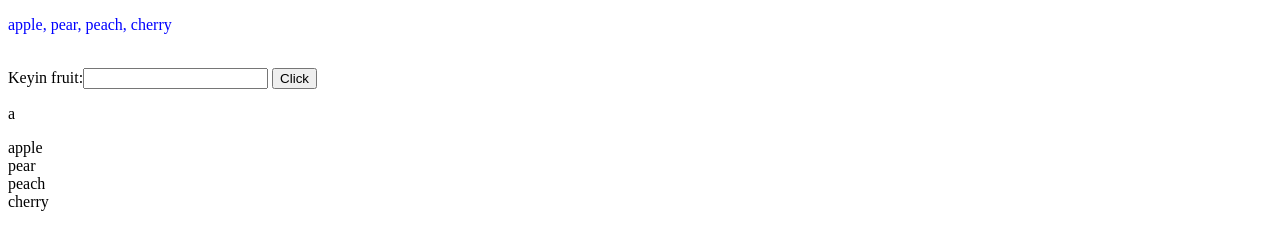
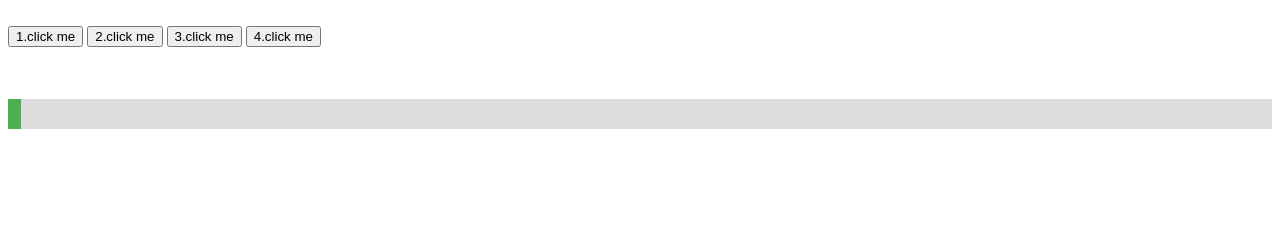
Before and after one commit to lucyweb/lucyweb.github.io, a plain HTML site: page index.html in a window 1280 px wide. Drawn offline with Linux system fonts and the light colour scheme.

Commit message:
Update index.html
update-bar process

```diff
--- a/index.html
+++ b/index.html
@@ -1,37 +1,68 @@
 <!DOCTYPE html>
 <html>
-<body> <!-- ex5 180321-->
-<p id="p1" style="color:blue">apple, pear, peach, cherry</p>
+<head>
+<style>
+#myPro {
+  width: 100%;
+  background-color: #ddd;
+}
+
+#myBar {
+  width: 1%;
+  height: 30px;
+  background-color: #4CAF50;
+}
+</style>
+</head>
+
 <br>
-Keyin fruit:<input type="text" id="n1">
-<button type="button" id="b1" onclick="myS()">Click</button>
+<button id="b1" onclick="go(1)">1.click me</button>
+<button id="b2" onclick="go(2)">2.click me</button>
+<button id="b3" onclick="go(3)">3.click me</button>
+<button id="b4" onclick="go(4)">4.click me</button>
 <br>
+<br>
+<p id="p1" ></p>
+<br>
+<div id="myPro">
+  <div id="myBar"></div>
+</div>
 
-<p id="p2">a</p>
-<p id="p3">b</p>
-<br>
-
+<body>
 <script>
-	var str = "", i = 0;
-	var x = document.getElementById("p1").innerHTML;
-	var arr = x.split(","); //透過split方法會將字串str轉成陣列array
-	var cnt = arr.length;
-	for (;i < cnt; i++) {
-		str += arr[i] + "<br>";
-	}
-	function myS() {
-		var msg = "";
-		var y = document.getElementById("n1").value;
-		var pos =  x.indexOf(y);  //indexOf搜尋字串是否存在
-		if (pos != -1) {
-			msg = "Yes! Position is ".concat(pos); //concat方法將字串相加
-		} else {
-			msg = "Ohh! Lost!";
-		}
-		document.getElementById("p2").innerHTML = msg;
+function go(s) {
+	var obj = document.getElementById("myBar");
+	var width = 0;
+	var mess = "";
+	if (s == 1) {
+	  width = 1;
+	  mess = "You're really cool.";
+	} else if(s == 2) {
+	  width = 25;
+	  mess = "You're amazing.";
+	} else if (s == 3) {
+	  width = 50;
+	  mess = "Don't give up! You are almost done.";
+	} else {
+	  width = 75;
+	  mess = " Yes! You did a great job.";
 	}
 
-	document.getElementById("p3").innerHTML = str;
+	var str = document.getElementById("p1");
+	str.innerHTML = mess;
+
+	var id = setInterval(frame,10,s,s*25); //顯示Bar process, 利用setInterval方法; 參數1: s代表第幾個按鍵, 參數3: s*25表上限
+
+	function frame(x1,x2) {  //改變寬度大小, 每一關進度是25%
+		if (width >= x2) {
+			clearInterval(id);
+		} else {
+		  width++;
+		  obj.style.width = width + '%'; // change width
+		}
+	}
+}
+
 </script>
-<body>
+</body>
 </html>
```
